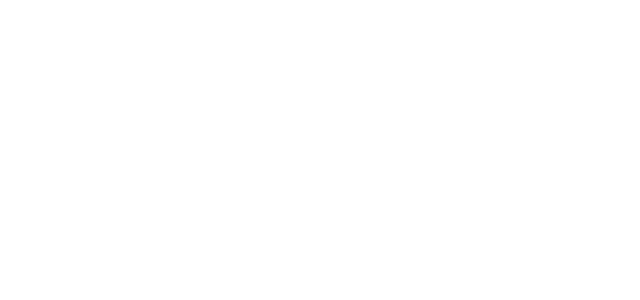
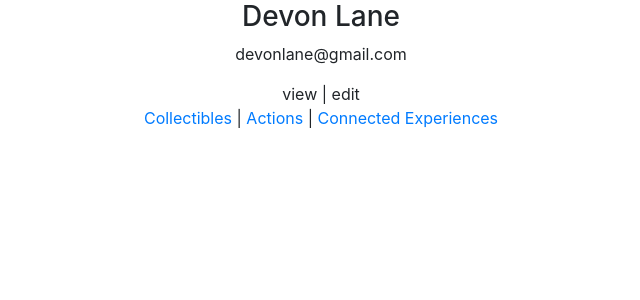
Before and after one commit to upretiprabin/react-24-hour, a React (Create React App) app: page /profile in a window 1280 px wide. Shown: the top 300 px of the page, without its empty margins (319-959 px from the left). Built offline with nearby package versions, Linux system fonts and the light colour scheme.

Commit message:
Profile integration

```diff
--- a/src/components/FirstPage/Hello/data.js
+++ /dev/null
@@ -1,12 +0,0 @@
-/**
- * dummy data for each component are placed in a separate file
- * */
-
-export const dummyData1 = [
-    {
-        'name':'john'
-    },
-    {
-        'name':'smith'
-    }
-]
--- a/src/components/FirstPage/Hello/index.js
+++ /dev/null
@@ -1,29 +0,0 @@
-import React, {useState} from "react";
-import {connect} from "react-redux";
-
-const Hello = ({dummyData,firstName,lastName}) =>{
-    return (
-        <div>
-            Hello {firstName} {lastName},
-            <div>
-                Dummy data are :
-                {
-                    dummyData?.map((data,index)=>{
-                        return(
-                            <p key={index}>{data.name}</p>
-                        )
-                    })
-                }
-            </div>
-        </div>
-    );
-}
-
-
-// map state to props
-const mapStateToProps = ({ authUser }) => {
-    const { firstName, lastName } = authUser;
-    return { firstName, lastName };
-};
-
-export default connect(mapStateToProps)(Hello);
--- /dev/null
+++ b/src/components/profile/Data.js
@@ -0,0 +1,40 @@
+/**
+ * dummy data for each component are placed in a separate file
+ * */
+
+export const profile = {
+    "id": 1,
+    "name": "Devon Lane",
+    "email": "devonlane@gmail.com",
+    "collectibles": [
+        {
+            "title": "Digital Ninja",
+            "by": "devon.near",
+            "image": ""
+        },
+        {
+            "title": "Panda",
+            "by": "devon.near",
+            "image": ""
+        },
+        {
+            "title": "Digital Ninja",
+            "by": "devon.near",
+            "image": ""
+        }
+    ],
+    "connectionExperiences": [
+        {
+            "title": "Docu sign",
+            "image": "",
+            "connectionDate": "12/10/2021 12:30 PM",
+            "status": "Disconnect"
+        },
+        {
+            "title": "Defi swap",
+            "image": "",
+            "connectionDate": "12/10/2021 12:30 PM",
+            "status": "Disconnect"
+        }
+    ]
+}
--- /dev/null
+++ b/src/components/profile/Profile.js
@@ -0,0 +1,81 @@
+import React, {useState} from "react";
+import {connect} from "react-redux";
+import { Link, useLocation } from "react-router-dom";
+
+const Profile = ({data}) =>{
+    const hash = useLocation().hash;
+    console.log(data);
+
+    return (
+        <div>
+            <div>
+                <div className="profile-detail">
+                    <div className="left">
+                        <div className="profile-image">
+                        </div>
+                        <div>
+                            <h3>{data.name || ""}</h3>
+                            <p>{data.email || ""}</p>
+                        </div>
+                    </div>
+                    <div className="right">
+                        <span className="icon">view</span> |
+                        <span className="icon"> edit</span>
+                    </div>
+                </div>
+                <div className="profile-tab">
+                    <div className="tab">
+                        <Link to={"#collectibles"}> Collectibles </Link>|
+                        <Link to={"#actions"}> Actions </Link>|
+                        <Link to={"#connectedExperiences"}> Connected Experiences </Link>
+                    </div>
+                    <div>
+                        {"#collectibles" === hash ?
+                            (
+                                <div id="collectibles" className="tab-content">
+                                    <div className="tab-heading">
+                                        <h4>Collectibles</h4>
+                                        <div>
+                                            <p>3</p>
+                                        </div>
+                                    </div>
+                                    <div className="tab-body">
+                                        {JSON.stringify(data.collectibles)}
+                                    </div>
+                                </div>
+                            ) : null
+                        }
+
+                        {"#actions" === hash ?
+                            (
+                                <div id="actions" className="tab-content">
+                                    <button>Send</button>
+                                    <button>Receive</button>
+                                </div>
+                            ) : null
+                        }
+
+                        {"#connectedExperiences" === hash ?
+                            (
+                                <div id="connectedExperiences" className="tab-content">
+                                    {JSON.stringify(data.connectionExperiences)}
+                                </div>
+                            ) : null
+                        }
+                    </div>
+                </div>
+            </div>
+        </div>
+    );
+}
+
+export default Profile;
+
+
+// // map state to props
+// const mapStateToProps = ({ authUser }) => {
+//     const { firstName, lastName } = authUser;
+//     return { firstName, lastName };
+// };
+
+// export default connect(mapStateToProps)(Profile);
--- a/src/container/App.js
+++ b/src/container/App.js
@@ -32,7 +32,7 @@
         const { match, location } = this.props;
         let routes = routerService;
         if(location.pathname === "/")
-            return (<Redirect to={'/first-page'} />);
+            return (<Redirect to={'/profile#Collectibles'} />);
         return (
             <AppLayout>
                 {routes && routes.map((route,key)=>
--- a/src/routes/first-page/index.js
+++ b/src/routes/profile/index.js
@@ -2,15 +2,15 @@
  * App starts from here
  */
 import React, { Component } from 'react';
-import Hello from "../../components/FirstPage/Hello";
-import {loadHelloComponentData} from "../../services/firstPage/firstPageService";
+import Profile from "../../components/profile/Profile";
+import {loadProfileData} from "../../services/profile/ProfileService";
 
-class FirstPage extends Component {
+class ProfileComponent extends Component {
 
     _isMounted = false;
 
     state = {
-        helloComponentData : null
+        profileData : null
     };
 
     static getDerivedStateFromProps(props,state){
@@ -23,7 +23,7 @@
     }
 
     loadData(){
-        loadHelloComponentData(this);
+        loadProfileData(this);
     }
 
     componentDidMount(){
@@ -39,13 +39,13 @@
     }
 
     render() {
-        const {helloComponentData} = this.state;
+        const {profileData} = this.state;
         return (
-            <Hello
-                dummyData={helloComponentData}
-            />
+            <>
+                { profileData ? <Profile data={profileData} /> : null }
+            </>
         );
     }
 }
 
-export default FirstPage;
+export default ProfileComponent;
--- a/src/services/_routerService.js
+++ b/src/services/_routerService.js
@@ -2,13 +2,13 @@
  * This service serves as a router path collection
  * */
 
-import FirstPage from "../routes/first-page";
+import ProfileComponent from "../routes/profile";
 import {CreateContact} from "../components/createContact/CreateContact";
 
 export default [
     {
-        path: 'first-page',
-        component: FirstPage
+        path: 'profile',
+        component: ProfileComponent
     },
     {
         path: 'createContact',
--- a/src/services/firstPage/firstPageApiService.js
+++ /dev/null
@@ -1,10 +0,0 @@
-/**
- * api service for each page
- * sends dummy data as a resolved promise
- * */
-
-import {dummyData1} from "../../components/FirstPage/Hello/data";
-
-export const getDataForHelloComponent = () =>{
-    return Promise.resolve(dummyData1);
-}
--- a/src/services/firstPage/firstPageService.js
+++ /dev/null
@@ -1,13 +0,0 @@
-import {getDataForHelloComponent} from "./firstPageApiService";
-
-export const loadHelloComponentData = (context) =>{
-    getDataForHelloComponent()
-        .then((data)=>{
-            context.changeState({
-                helloComponentData : data
-            })
-        })
-        .catch((e)=>{
-            console.log(e)
-        })
-}
--- /dev/null
+++ b/src/services/profile/ProfileApiService.js
@@ -0,0 +1,10 @@
+/**
+ * api service for each page
+ * sends dummy data as a resolved promise
+ * */
+
+import {profile} from "../../components/profile/Data";
+
+export const getProfileComponent = () =>{
+    return Promise.resolve(profile);
+}
--- /dev/null
+++ b/src/services/profile/ProfileService.js
@@ -0,0 +1,13 @@
+import {getProfileComponent} from "./ProfileApiService";
+
+export const loadProfileData = (context) =>{
+    getProfileComponent()
+        .then((data)=>{
+            context.changeState({
+                profileData : data
+            })
+        })
+        .catch((e)=>{
+            console.log(e)
+        })
+}
```
